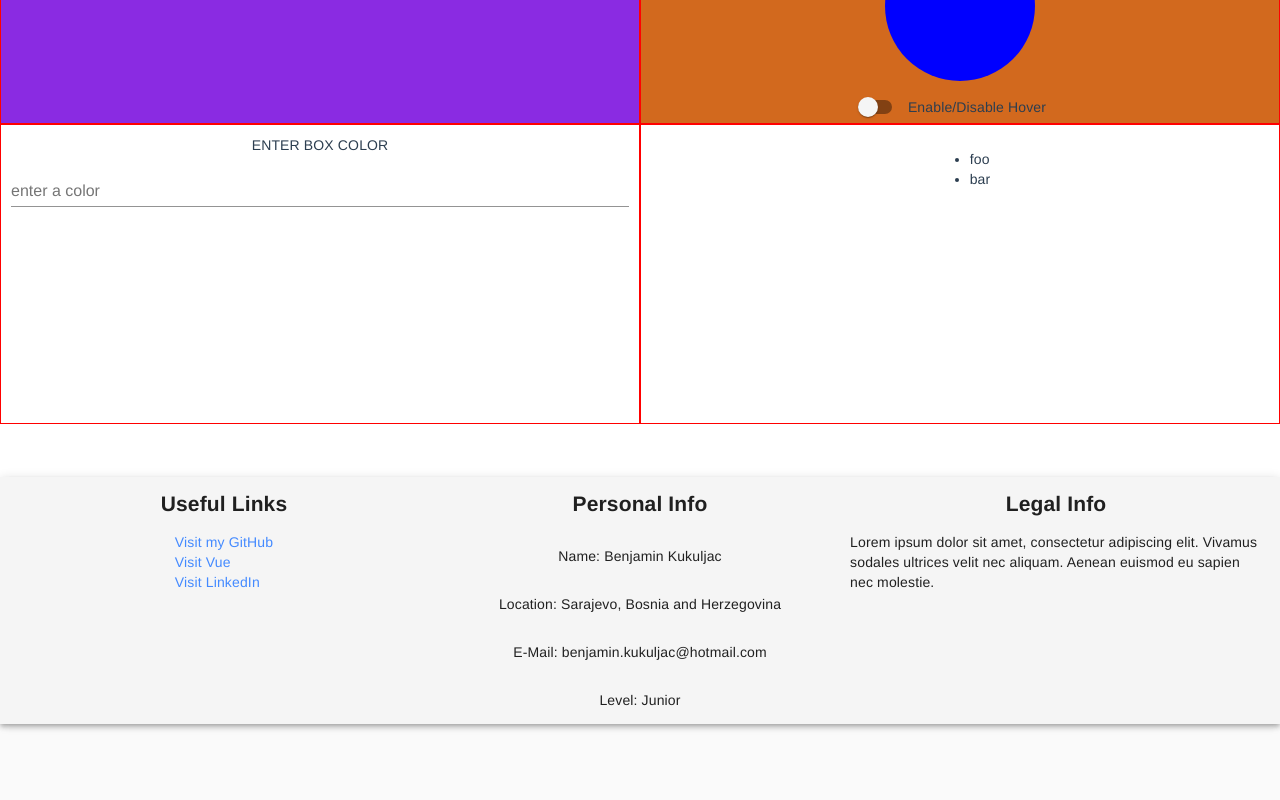
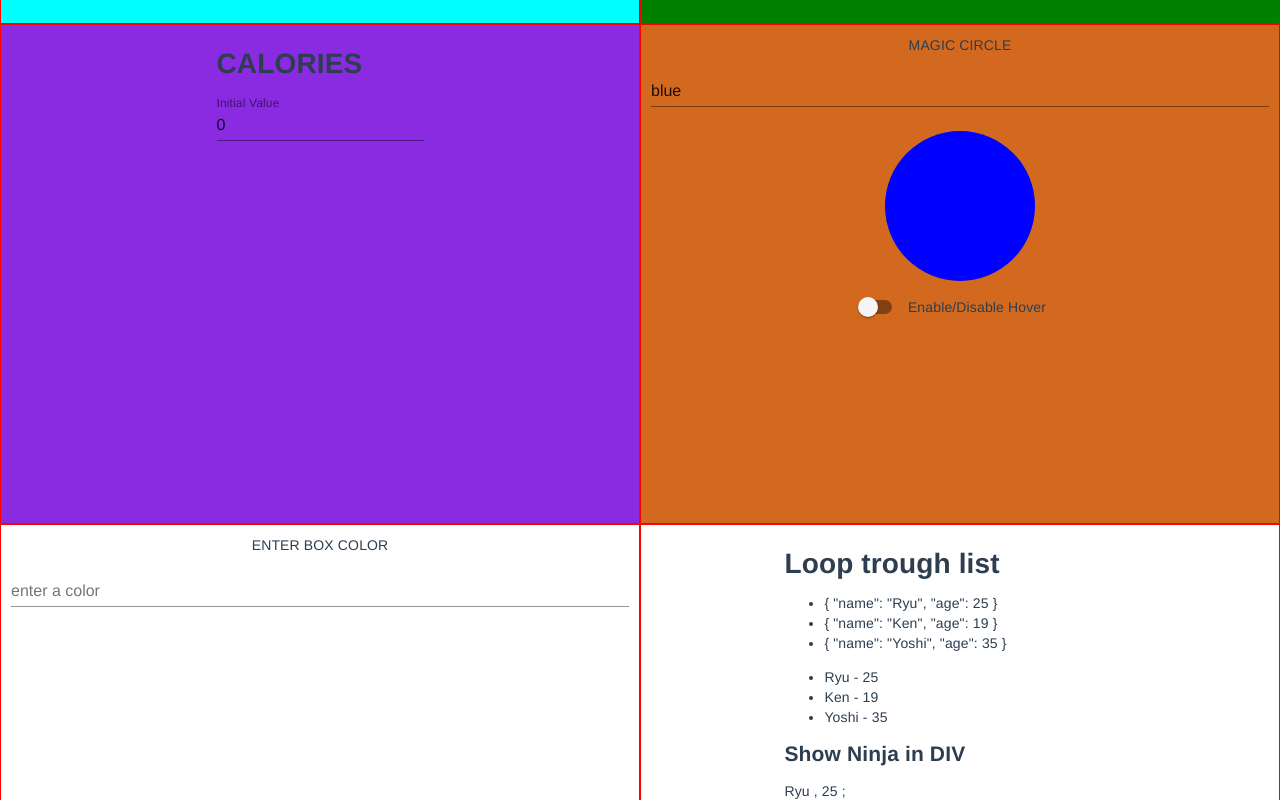
Before and after one commit to EmirSil/calorie-counter, a Vue app in the folder caloriecounter/: page /test in a window 1280 px wide. Shown: the part 540-1340 px from the top of the page. Before the commit the page ends 1264 px from the top, so only its background shows below. Built offline with nearby package versions, Linux system fonts and the light colour scheme.

Commit message:
Add show objects to reactive

```diff
--- a/caloriecounter/src/components/MagicCircle.vue
+++ b/caloriecounter/src/components/MagicCircle.vue
@@ -25,7 +25,6 @@ export default {
 
     methods: {
         hideMe() {
-
             this.showing = false;
             setTimeout(() => this.showing = true, 2999)
             setTimeout(function(){
--- a/caloriecounter/src/components/ReactiveComponent.vue
+++ /dev/null
@@ -1,24 +0,0 @@
-<template>
-    <div>
-        <div class="list">
-            <ul id="proba1">
-                <li v-for="item in items">
-                    {{item.message}}
-                </li>
-            </ul>
-        </div>
-    </div>
-</template>
-
-<script>
-export default {
-    data() {
-        return {
-        items: [
-            {message: 'foo'},
-            {message: 'bar'}
-        ]
-        }
-    }
-}
-</script>
--- /dev/null
+++ b/caloriecounter/src/pages/Test/Reactive.vue
@@ -0,0 +1,36 @@
+<template>
+    <div>
+        <h1>Loop trough list</h1>
+        <ul>
+            <li v-for="ninja in ninjas">{{ninja}}</li>
+        </ul>
+        <ul>
+            <li v-for="ninja in ninjas">{{ninja.name}} - {{ninja.age}}</li>
+        </ul>
+        <h2>Show Ninja in DIV</h2>
+        <div class="showNinjas" v-for="ninja in ninjas">
+            {{ninja.name}} , {{ninja.age}} ;
+        </div>
+        <h2> Show Key and then value of object </h2>
+        <template v-for="ninja in ninjas">
+            <div v-for="(val,key) in ninja">
+                <p>{{key}} : {{val}}</p>
+            </div>
+        </template>
+    </div>
+</template>
+
+<script>
+export default {
+    data: () => {
+        return {
+        ninjas: [
+            {name: 'Ryu', age: 25},
+            {name: 'Ken', age: 19},
+            {name: 'Yoshi', age: 35}
+        ]
+        }
+    }
+}
+
+</script>
--- a/caloriecounter/src/pages/Test/index.vue
+++ b/caloriecounter/src/pages/Test/index.vue
@@ -28,7 +28,7 @@
                 </md-field>
             </div>
             <div class="content">
-                <reactive-component></reactive-component>
+                <reactive>Showme</reactive>
             </div>
         </div>
     </div>
@@ -40,7 +40,7 @@ import ColorCircle from "../../components/ColorCircle"
 import ModalBox from "../../components/ModalBox"
 import AddCalories from "../Home/AddCalories"
 import MagicCircle from "../../components/MagicCircle"
-import ReactiveComponent from "../../components/ReactiveComponent"
+import Reactive from "./Reactive"
 
 export default {
     components: {
@@ -48,7 +48,7 @@ export default {
         ModalBox,
         AddCalories,
         MagicCircle,
-        ReactiveComponent,
+        Reactive,
     },
 
     data() {
@@ -59,6 +59,7 @@ export default {
             changeColor: "blue",
             showOption: '',
             boxCol: '',
+
         }
     },
     methods: {
@@ -107,7 +108,7 @@ export default {
         background-color: chocolate;
     }
     .content {
-        height: 300px;
+        height: 500px;
         display: flex;
         flex-direction: column;
         align-items: center;
```
Also changed, not shown: caloriecounter/TASKS.txt.
